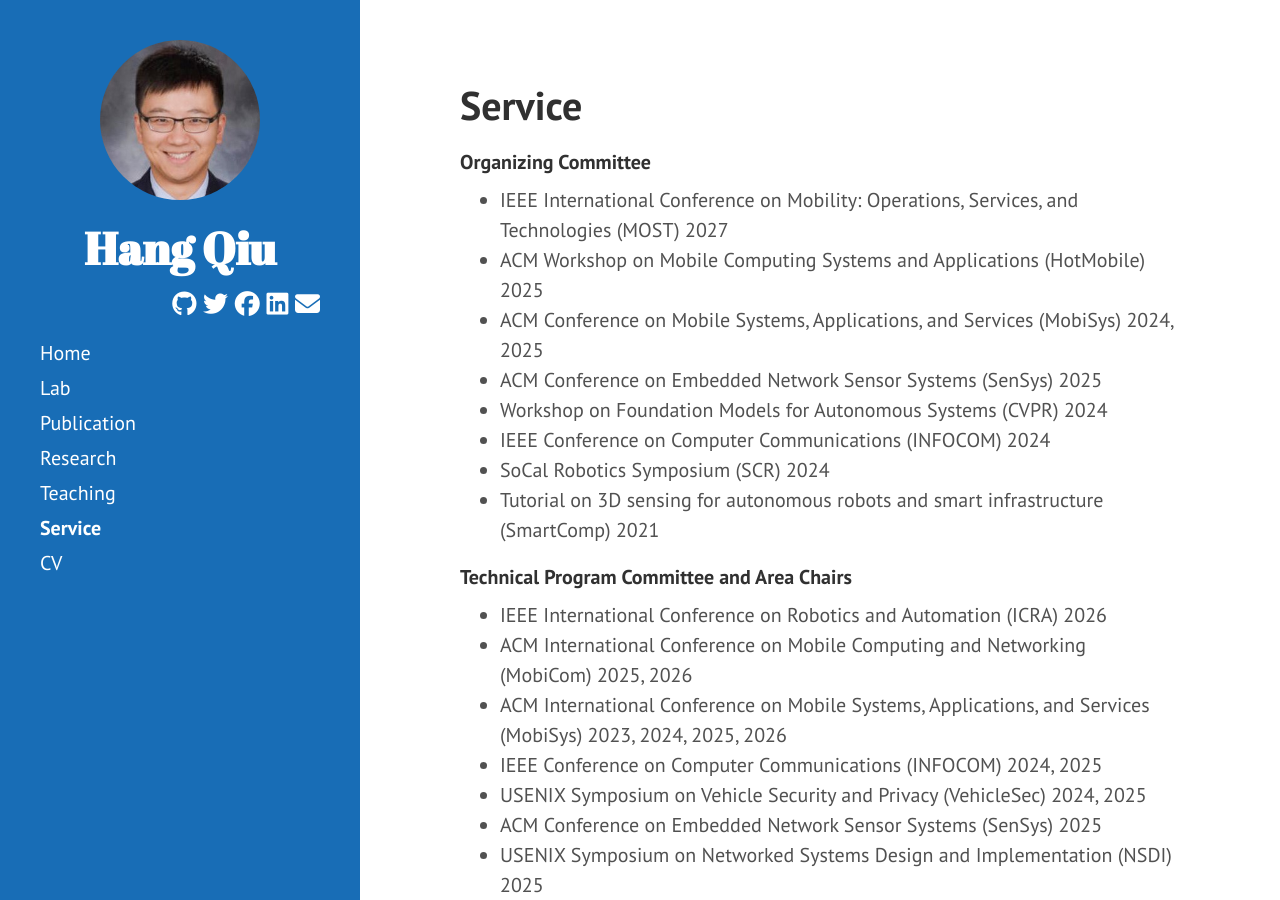
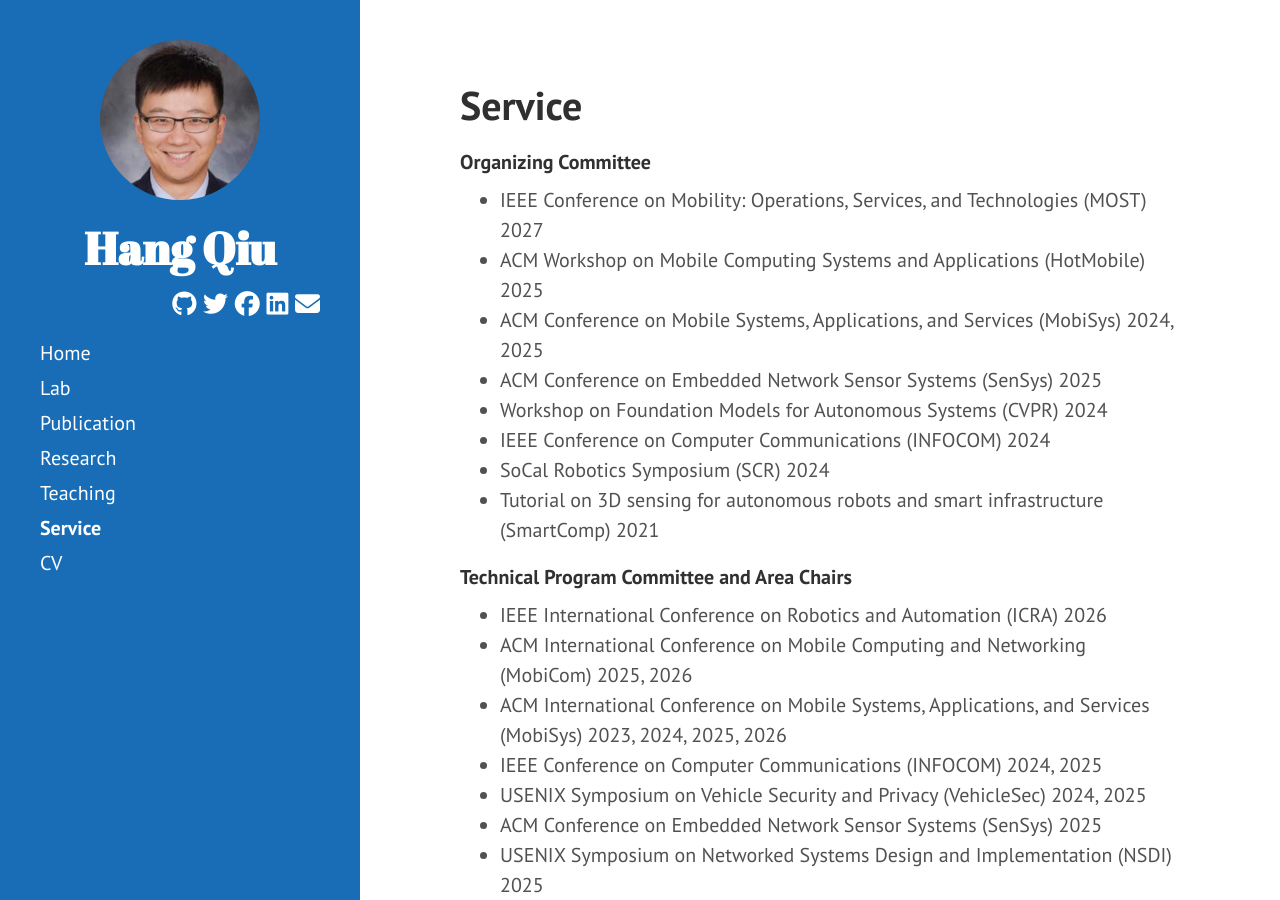
Before and after one commit to hangqiu/hangqiu.github.io, a Jekyll site: the page built from service.md, in a window 1280 px wide and 900 px high. Built offline with Jekyll 4.4.1, drawn with Linux system fonts in a browser that asks for light colours; a style sheet for code colours, icons or effects is not loaded.

Commit message:
Auto-update service.yml from bib (trigger: 6209fb2074f992f3e7df2b8f1632907a73c7946d)

```diff
--- a/_data/service_auto.yml
+++ b/_data/service_auto.yml
@@ -33,7 +33,7 @@
   keywords: nonumber
   note: Poster Chair
   series: MOST
-  venue: 'IEEE International Conference on Mobility: Operations, Services, and Technologies'
+  venue: 'IEEE Conference on Mobility: Operations, Services, and Technologies'
   year: '2027'
 - ENTRYTYPE: oc
   ID: sensys25_oc
```
